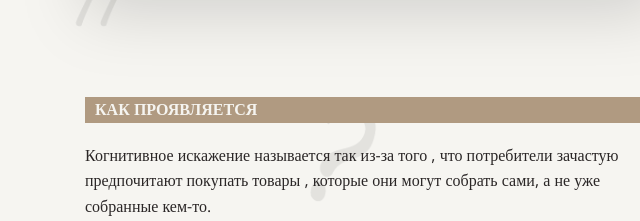
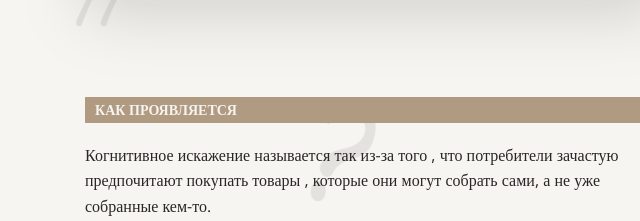
Before and after one commit to Ll1235/layout-designer-project-58, a website: page src/index.html in a window 1280 px wide. Shown: the part 3198-3419 px from the top of the page, 0-640 px from the left. Drawn offline with nearby package versions, Linux system fonts and the light colour scheme; a web font is replaced by a local one.

Commit message:
correct ikea

```diff
--- a/src/styles/style.css
+++ b/src/styles/style.css
@@ -286,11 +286,11 @@ main {
 .ikea-effect-footer__title {
   background-color: #b09a81;
   color: #f5f4f0;
-  text-transform: lowercase;
   font-weight: 700;
   padding: 0px 10px;
   margin-bottom: 20px;
   text-transform: uppercase;
+  font-size: 14px;
 }
 
 .ikea-effect-footer-column {
```
